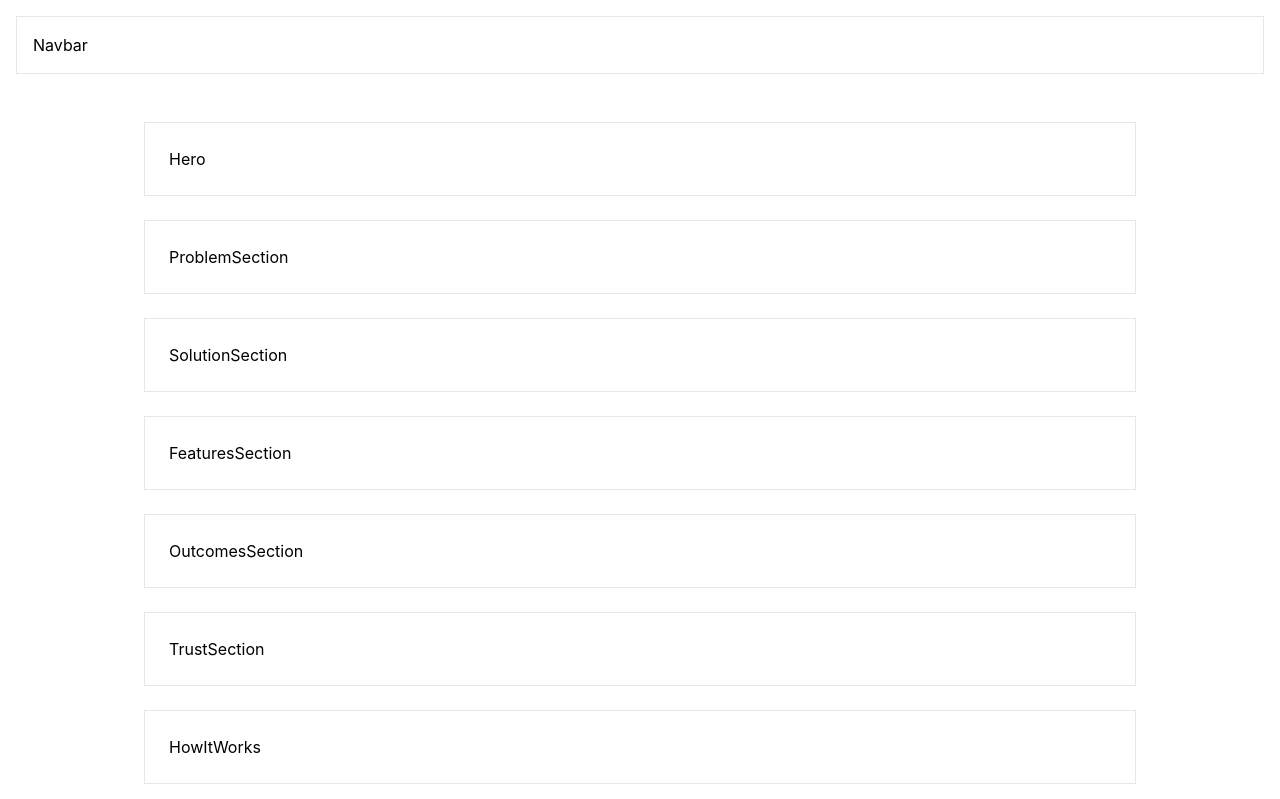
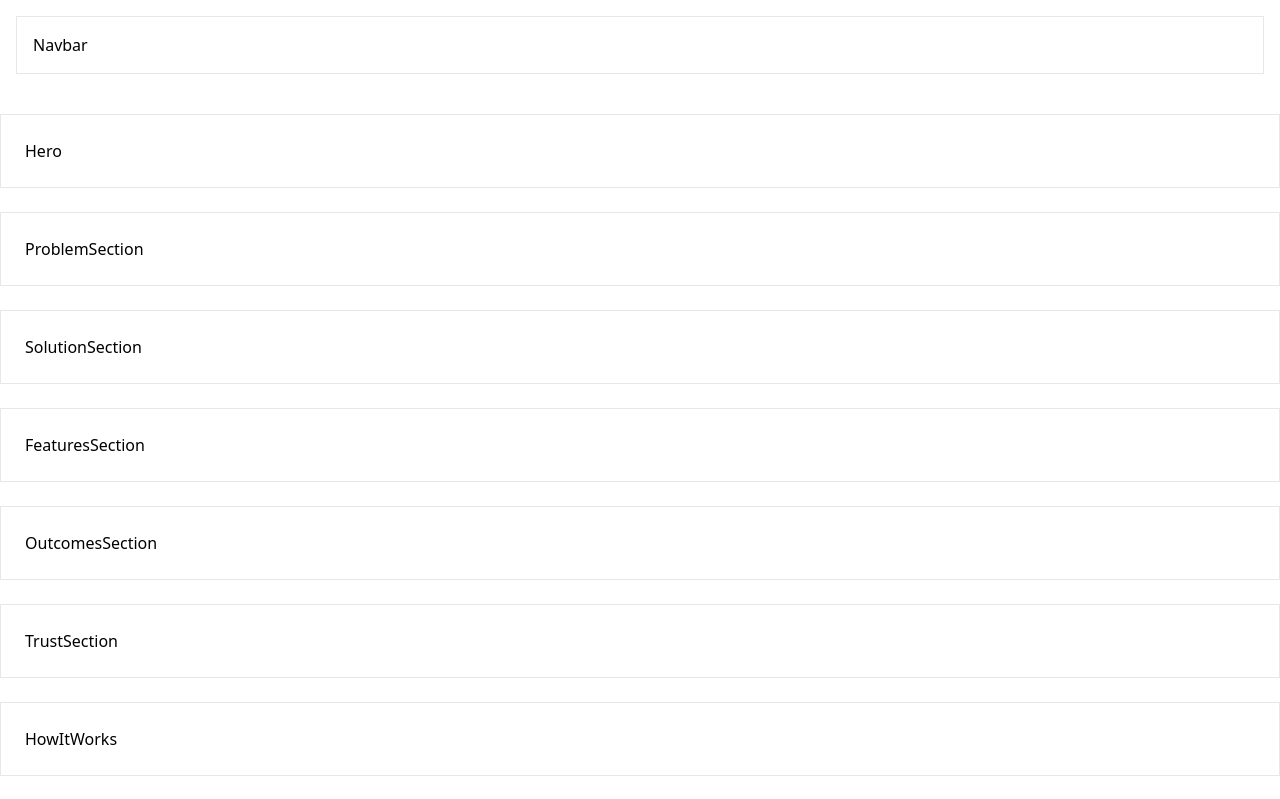
Before and after one commit to shannel890/ClarityFlow, a Next.js app: page / in a window 1280 px wide. Shown: the top 799 px of the page. Built offline with nearby package versions, Linux system fonts and the light colour scheme.

Commit message:
Fix app shell: move Navbar to page.tsx, add font setup to globals.css
Agent-Logs-Url: https://github.com/shannel890/ClarityFlow/sessions/a92e9177-e4be-42fa-a7f0-f911aa3875ac

Co-authored-by: shannel890 <197056075+shannel890@users.noreply.github.com>

```diff
--- a/app/globals.css
+++ b/app/globals.css
@@ -4,4 +4,5 @@
 
 body {
   margin: 0;
+  font-family: system-ui, -apple-system, sans-serif;
 }
--- a/app/layout.tsx
+++ b/app/layout.tsx
@@ -1,5 +1,4 @@
 import type { Metadata } from "next";
-import Navbar from "@/components/Navbar";
 import "./globals.css";
 
 export const metadata: Metadata = {
@@ -14,10 +13,7 @@ export default function RootLayout({
 }>) {
   return (
     <html lang="en">
-      <body>
-        <Navbar />
-        <div className="mx-auto max-w-5xl px-4 py-8">{children}</div>
-      </body>
+      <body>{children}</body>
     </html>
   );
 }
--- a/app/page.tsx
+++ b/app/page.tsx
@@ -2,6 +2,7 @@ import FeaturesSection from "@/components/FeaturesSection";
 import Footer from "@/components/Footer";
 import Hero from "@/components/Hero";
 import HowItWorks from "@/components/HowItWorks";
+import Navbar from "@/components/Navbar";
 import OutcomesSection from "@/components/OutcomesSection";
 import PricingSection from "@/components/PricingSection";
 import ProblemSection from "@/components/ProblemSection";
@@ -11,6 +12,7 @@ import TrustSection from "@/components/TrustSection";
 export default function Home() {
   return (
     <main className="space-y-6">
+      <Navbar />
       <Hero />
       <ProblemSection />
       <SolutionSection />
```
